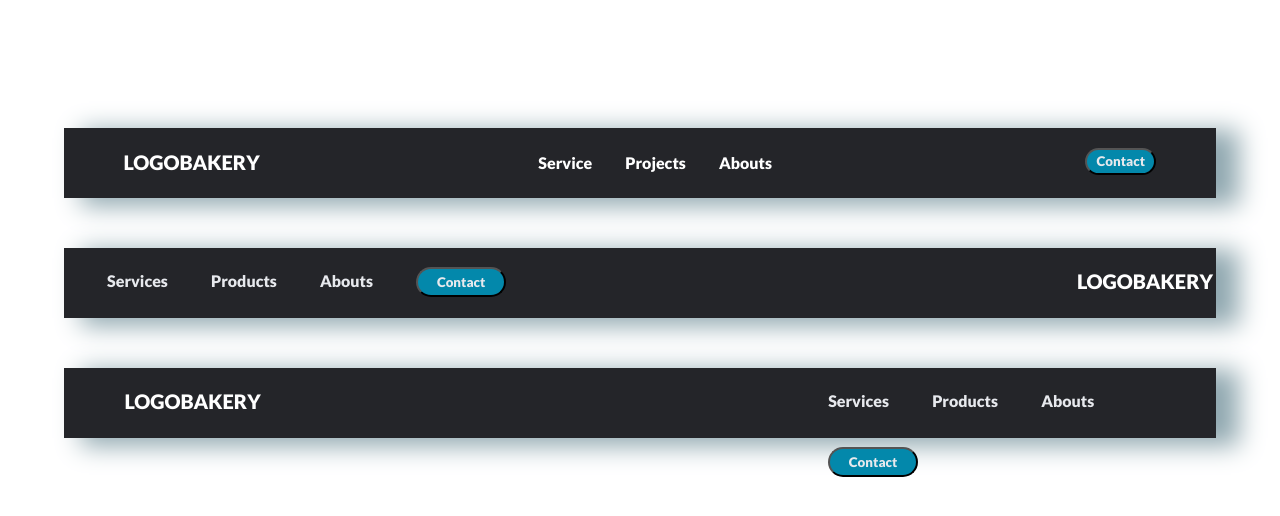
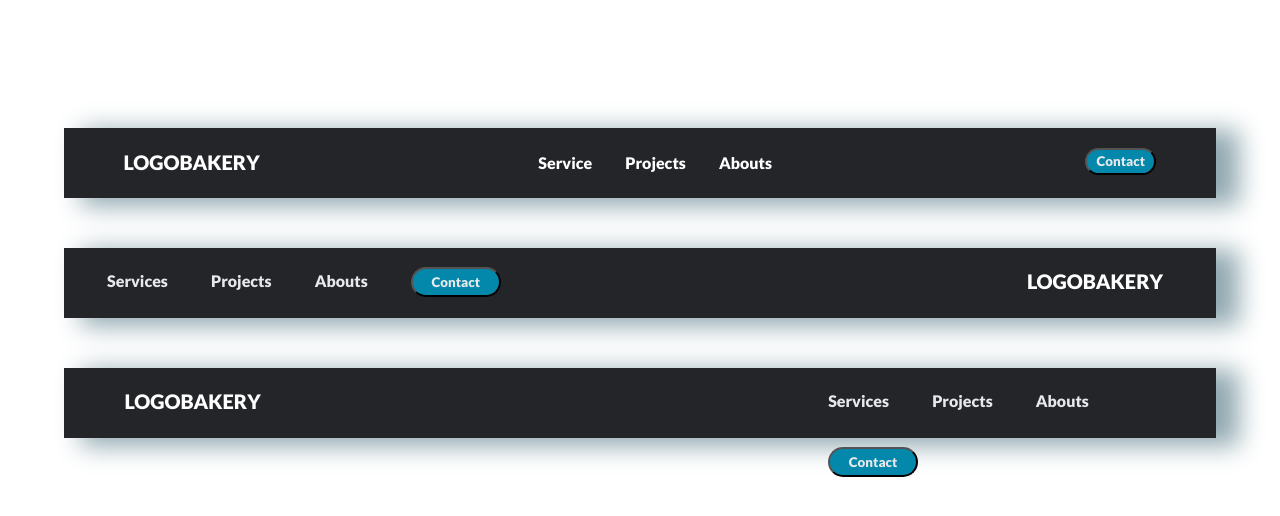
Before and after one commit to ParekhSmit119/navbar, a plain HTML site: page index.html in a window 1280 px wide. Drawn offline with Linux system fonts and the light colour scheme; a web font is replaced by a local one.

Commit message:
changeincode

```diff
--- a/index.html
+++ b/index.html
@@ -29,7 +29,7 @@
         <div class="nav2">
             <div class="nav1left">
                 <a href="#">Services</a>
-                <a href="#">Products</a>
+                <a href="#">Projects</a>
                 <a href="#">Abouts</a>
                 <button>Contact</button>
             </div>
@@ -43,7 +43,7 @@
             </div>
             <div class="nav2right">
                 <a href="#">Services</a>
-                <a href="#">Products</a>
+                <a href="#">Projects</a>
                 <a href="#">Abouts</a>
                 <button>Contact</button>
             </div>
--- a/style.css
+++ b/style.css
@@ -108,6 +108,7 @@ box-shadow: 20px 5px 24px 3px rgba(144,168,176,1);
     font-size: 20px;
     line-height: 60px;
     float: right;
+    padding-right: 50px;
 }
 .nav3{
     width: 100%;
```
